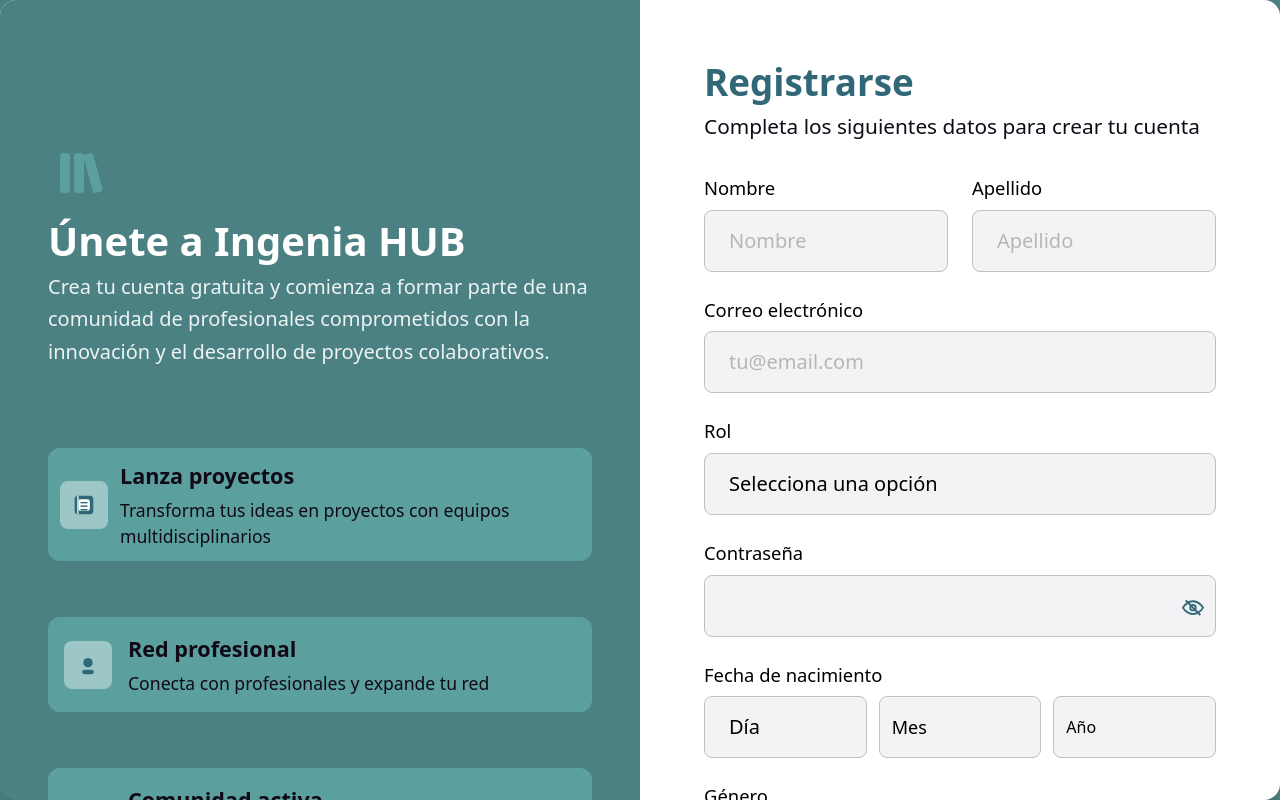
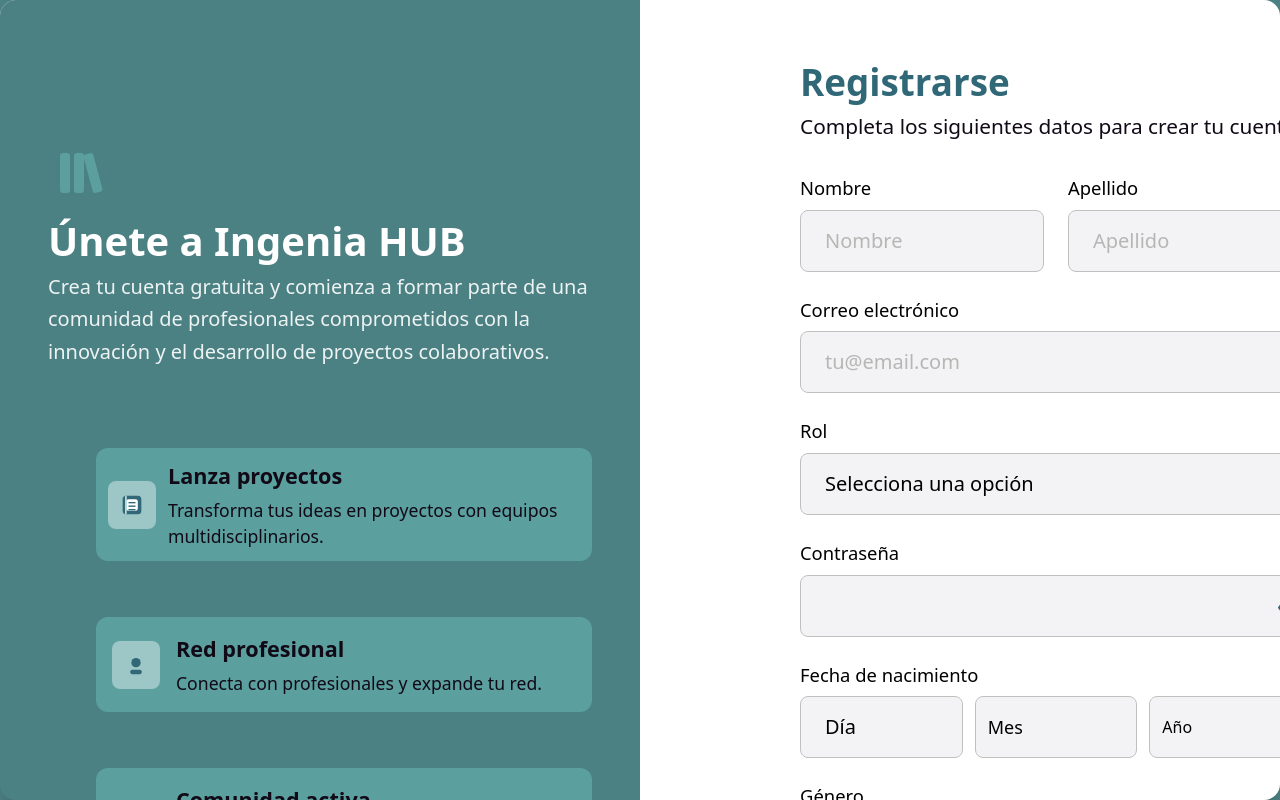
Before and after one commit to Gabo31029/Ingenia-Hub, a Vue app in the folder frontend/: page /register in a window 1280 px wide. Built offline with nearby package versions, Linux system fonts and the light colour scheme.

Commit message:
Modificación panel izquierdo y derecho

```diff
--- a/frontend/src/views/Register.vue
+++ b/frontend/src/views/Register.vue
@@ -22,7 +22,7 @@
 
 
           <div class="space-y-14">
-            <div class="bg-[#5B9F9F] rounded-xl p-3 flex items-center gap-3">
+            <div class="bg-[#5B9F9F] rounded-xl p-3 flex items-center gap-3 max-w-2xl mx-auto ml-12">
               <div class="w-12 h-12 bg-white/40 rounded-lg flex items-center justify-center flex-shrink-0">
                 <svg width="28" height="28" viewBox="0 0 24 24" fill="none" xmlns="http://www.w3.org/2000/svg">
                   <rect x="4" y="4" width="16" height="16" rx="3" fill="#316878"/>
@@ -35,10 +35,10 @@
               </div>
               <div class="text-left">
                 <h3 class="font-poppins font-semibold text-[#110A16] mb-1 text-left" style="font-size:1.35rem;">Lanza proyectos</h3>
-                <p class="font-inter text-[#110A16] text-left" style="font-size:1.1rem;">Transforma tus ideas en proyectos con equipos multidisciplinarios</p>
+                <p class="font-inter text-[#110A16] text-left" style="font-size:1.1rem;">Transforma tus ideas en proyectos con equipos multidisciplinarios.</p>
               </div>
             </div>
-            <div class="bg-[#5B9F9F] rounded-xl p-4 flex items-center gap-4">
+            <div class="bg-[#5B9F9F] rounded-xl p-4 flex items-center gap-4 max-w-2xl mx-auto ml-12">
               <div class="w-12 h-12 bg-white/40 rounded-lg flex items-center justify-center flex-shrink-0">
                 <svg width="28" height="28" viewBox="0 0 24 24" fill="none" xmlns="http://www.w3.org/2000/svg">
                   <circle cx="12" cy="10" r="4" fill="#316878"/>
@@ -47,10 +47,10 @@
               </div>
               <div class="text-left">
                 <h3 class="font-poppins font-semibold text-[#110A16] mb-1 text-left" style="font-size:1.35rem;">Red profesional</h3>
-                <p class="font-inter text-[#110A16] text-left" style="font-size:1.1rem;">Conecta con profesionales y expande tu red</p>
+                <p class="font-inter text-[#110A16] text-left" style="font-size:1.1rem;">Conecta con profesionales y expande tu red.</p>
               </div>
             </div>
-            <div class="bg-[#5B9F9F] rounded-xl p-4 flex items-center gap-4">
+            <div class="bg-[#5B9F9F] rounded-xl p-4 flex items-center gap-4 max-w-2xl mx-auto ml-12">
               <div class="w-12 h-12 bg-white/40 rounded-lg flex items-center justify-center flex-shrink-0">
                 <svg class="w-7 h-7 text-[#316878]" fill="currentColor" viewBox="0 0 20 20">
                   <path d="M9 6a3 3 0 11-6 0 3 3 0 016 0zM17 6a3 3 0 11-6 0 3 3 0 016 0zM12.93 17c.046-.327.07-.66.07-1a6.97 6.97 0 00-1.5-4.33A5 5 0 0119 16v1h-6.07zM6 11a5 5 0 015 5v1H1v-1a5 5 0 015-5z"/>
@@ -58,7 +58,7 @@
               </div>
               <div class="text-left">
                 <h3 class="font-poppins font-semibold text-[#110A16] mb-1 text-left" style="font-size:1.35rem;">Comunidad activa</h3>
-                <p class="font-inter text-[#110A16] text-left" style="font-size:1.1rem;">Únete a una comunidad que apoya el crecimiento y la innovación</p>
+                <p class="font-inter text-[#110A16] text-left" style="font-size:1.1rem;">Únete a una comunidad que apoya el crecimiento y la innovación.</p>
               </div>
             </div>
           </div>
@@ -66,7 +66,7 @@
 
 
     <div class="lg:w-1/2 p-16 flex flex-col justify-center h-full items-start overflow-y-auto">
-            <div class="w-full max-w-xl font-inter">
+            <div class="w-full max-w-xl font-inter ml-24">
             <div class="mb-8">
               <div class="flex flex-col items-start">
                 <h2 class="font-poppins text-2xl lg:text-3xl font-semibold mb-2 text-left" style="color: #316878;">
```
